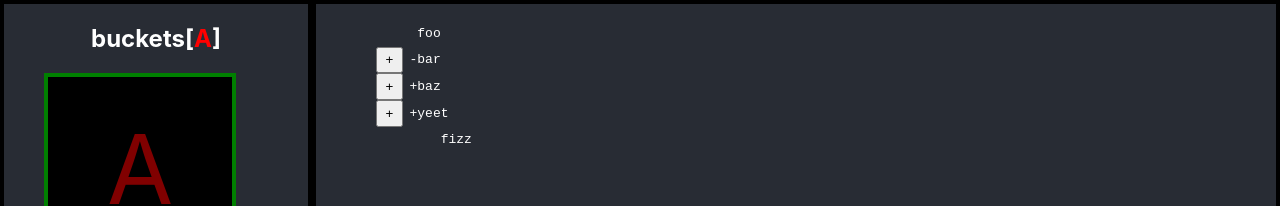
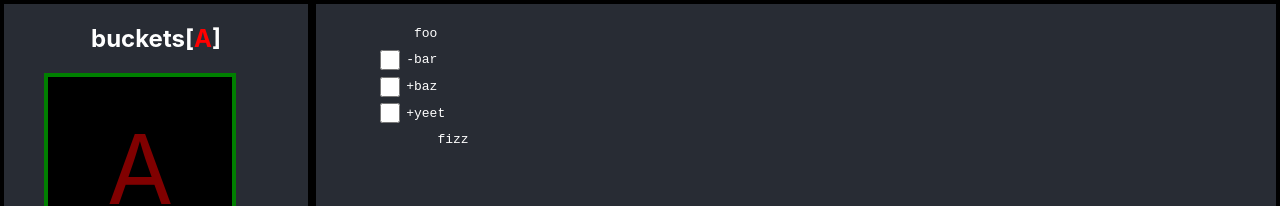
Before and after one commit to kiprasmel/git-add-buckets, a React (Create React App) app in the folder client/: page / in a window 1280 px wide. Shown: the top 206 px of the page. Built offline with nearby package versions, Linux system fonts and the light colour scheme; no server answers.

Commit message:
ux: realize my fancy OR/XOR +/- signs are just checkboxes
Signed-off-by: Kipras Melnikovas <kipras@kipras.org>

```diff
--- a/client/src/App.tsx
+++ b/client/src/App.tsx
@@ -386,6 +386,8 @@ export const BucketLetter: FC<BucketLetterProps> = ({ selectedBucket, bucketCoun
 					css`
 						color: hsl(${bucketIdxToHue(selectedBucket, bucketCount)}, 100%, 50%);
 						width: 2ch;
+
+						text-align: center;
 					`,
 					{
 						[css`
@@ -457,7 +459,9 @@ export const DiffLines: FC<DiffLinesProps> = ({ diffLines = [], dispatchDiffLine
 							>
 								<BucketLetter selectedBucket={line.bucket} bucketCount={bucketCount} />
 
-								<button
+								<input
+									type="checkbox"
+									checked={currentBucketIsSelected(line.bucket)}
 									onClick={() => {
 										if (!currentBucketIsSelected(line.bucket)) {
 											// line.bucket = selectedBucket;
@@ -469,9 +473,10 @@ export const DiffLines: FC<DiffLinesProps> = ({ diffLines = [], dispatchDiffLine
 									}}
 									className={cx(
 										css`
-											height: 2em;
-											width: 2em;
+											height: 1.5em;
+											width: 1.5em;
 
+											margin: 0.25em;
 											margin-right: 0.5em;
 										`,
 										{
@@ -480,9 +485,7 @@ export const DiffLines: FC<DiffLinesProps> = ({ diffLines = [], dispatchDiffLine
 											`]: !isStageable,
 										}
 									)}
-								>
-									{!currentBucketIsSelected(line.bucket) ? "+" : "-"}
-								</button>
+								/>
 
 								<code>{lineToProperVisualSpacing(line.lineStr)}</code>
 							</div>
```
